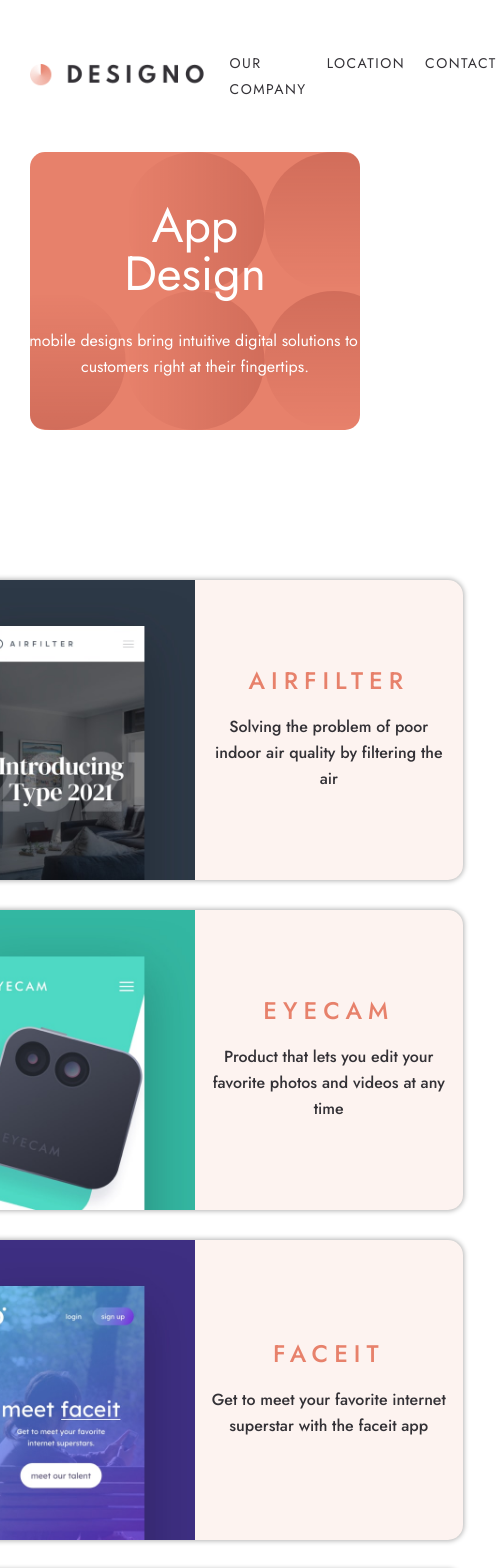
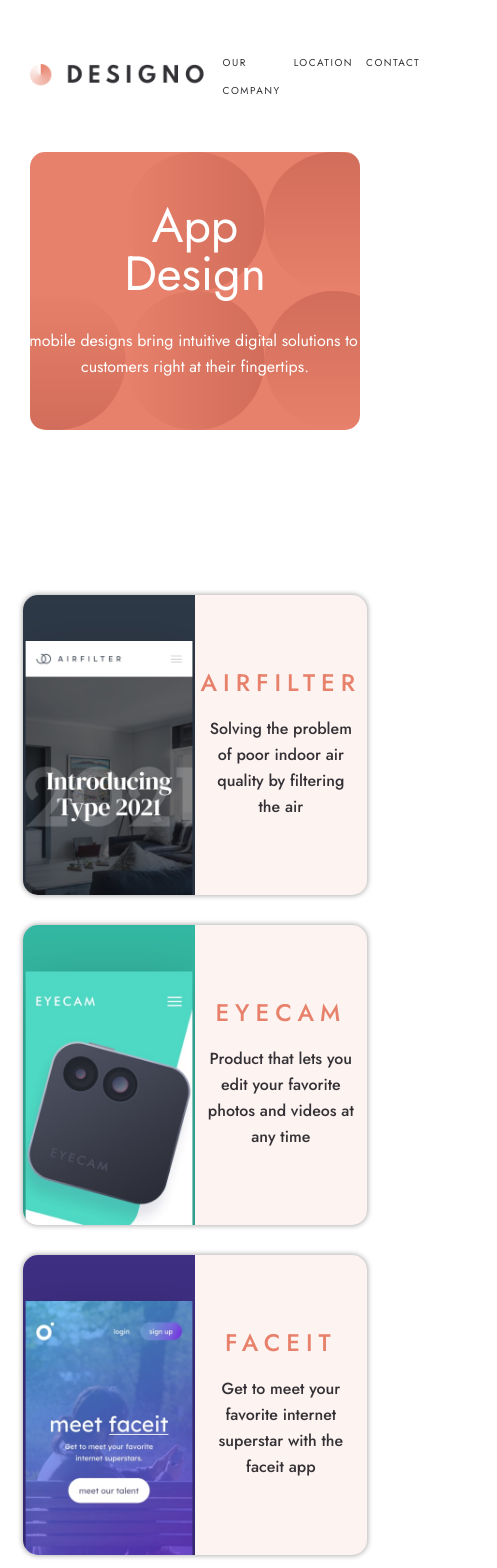
Before and after one commit to Sh0o7eR/Designo, an Angular app: page /appdesign in a window 390 px wide. Shown: the top 1568 px of the page, 497 px wide, since content can reach past the window. Built offline with nearby package versions, Linux system fonts and the light colour scheme.

Commit message:
fixed style

```diff
--- a/src/app/core/footer/footer.component.scss
+++ b/src/app/core/footer/footer.component.scss
@@ -105,6 +105,21 @@ footer{
         }
       }
     }
-
   }
 }
+@media (max-width:582px) {
+  footer{
+    .cont-footer{
+      &__menu{
+        ul{
+          li{
+            margin-left: 13px;
+            a{
+              font-size: 10px;
+            }
+          }
+        }
+      }
+    }
+  }
+}
--- a/src/app/core/navbar/navbar.component.scss
+++ b/src/app/core/navbar/navbar.component.scss
@@ -46,3 +46,17 @@ nav{
     }
   }
 }
+@media (max-width:582px) {
+  nav{
+    .menu{
+      ul{
+        li{
+          margin-left: 13px;
+          a{
+            font-size: 10px;
+          }
+        }
+      }
+    }
+  }
+}
--- a/src/app/shared/card-web-design/card-web-design.component.scss
+++ b/src/app/shared/card-web-design/card-web-design.component.scss
@@ -40,7 +40,8 @@
 @media (max-width:718px) {
   .card-box{
     display: flex;
-    width: 535px;
+    width: 88%;
+    margin: 15px auto;
     height: 300px;
     &__image{
       width: 50%;
@@ -61,3 +62,11 @@
     }
   }
 }
+@media (max-width: 590px) {
+  .card-box {
+    display: flex;
+
+    height: 300px;
+
+  }
+}
--- a/src/app/shared/cont-skill/cont-skill.component.scss
+++ b/src/app/shared/cont-skill/cont-skill.component.scss
@@ -138,21 +138,21 @@
   .cont-skill {
     &__left {
       &::before {
-        width: 90%;
+        width: 88%;
       }
       &:hover {
         &::before {
-          width: 90%;
+          width: 88%;
         }
       }
     }
     &__right {
       &::before {
-        width: 90%;
+        width: 88%;
       }
       &:hover {
         &::before {
-          width: 90%;
+          width: 88%;
         }
       }
     }
```
